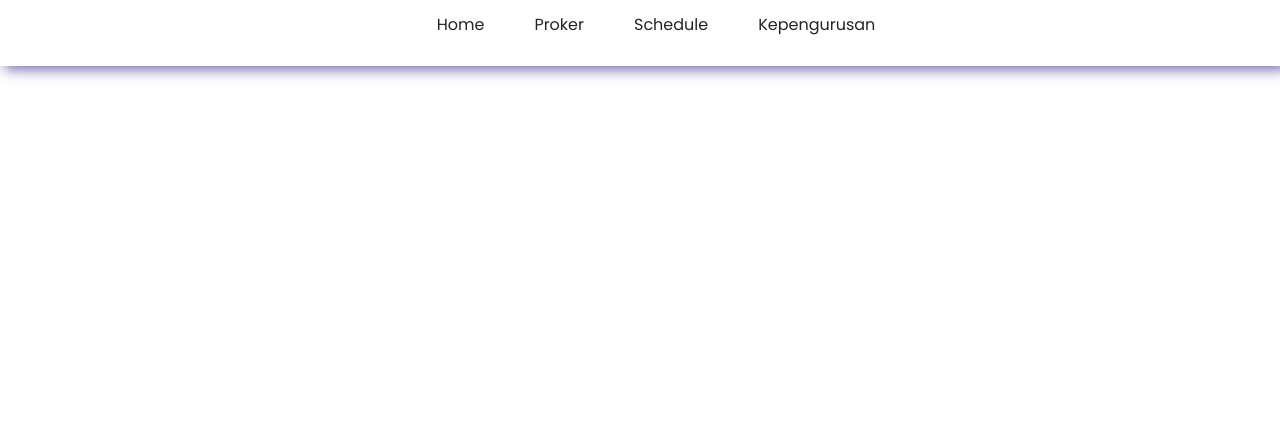
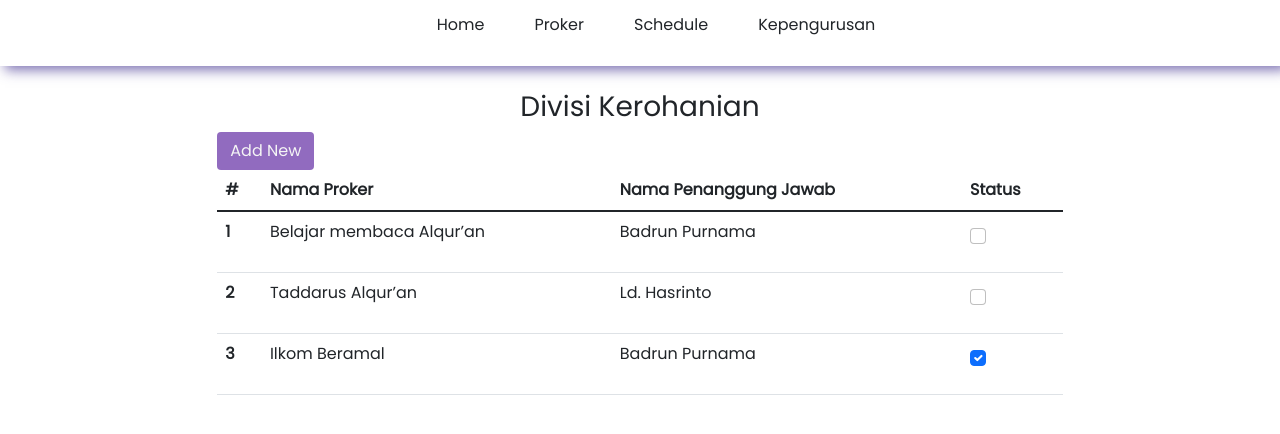
Before and after one commit to maliefrr/Klp2-KMS-TMP, a React (Create React App) app: page /proker/kewirausahaan in a window 1280 px wide. Shown: the top 434 px of the page. Built offline with nearby package versions, Linux system fonts and the light colour scheme.

Commit message:
add function to adding data to ui

```diff
--- a/src/App.js
+++ b/src/App.js
@@ -34,20 +34,13 @@ function App() {
 		},
 		{
 			id: 4,
-			namaDivisi: "kerohanian",
-			namaProker: "Ilkom Beramal",
-			status: false,
-			penanggungJawab: "Badrun Purnama",
-		},
-		{
-			id: 5,
 			namaDivisi: "kewirausahaan",
 			namaProker: "Seminar Kewirausahaan ",
 			status: false,
 			penanggungJawab: "Nining Ardianti",
 		},
 		{
-			id: 6,
+			id: 5,
 			namaDivisi: "kewirausahaan",
 			namaProker: "Usaha HMPS Ilkom",
 			status: false,
@@ -55,8 +48,10 @@ function App() {
 		},
 	]);
 
-	const addData = ({ proker, penanggungJawab }) => {
-		console.log(proker, penanggungJawab);
+	const addData = (data) => {
+		const id = Math.floor(Math.random() * 10000) + 1;
+		const newData = { id, ...data };
+		setDataProker([...dataProker, newData]);
 	};
 	return (
 		<div>
@@ -101,7 +96,24 @@ function App() {
 									<div className="col-md">
 										<h3 className="text-center">Divisi Kerohanian</h3>
 										<Button text={showAdd == false ? "Add New" : "Close"} color={showAdd === false ? "#916bbf" : "#d92404"} onClick={() => setShowAdd(!showAdd)} showAdd={setShowAdd} />
-										{showAdd === true ? <AddNew onAdd={addData} /> : ""}
+										{showAdd === true ? <AddNew onAdd={addData} divisi="kerohanian" /> : ""}
+										<Kerohanian data={dataProker} />
+									</div>
+									<div className="col-md-2"></div>
+								</div>
+							</>
+						}
+					/>
+					<Route
+						path="/proker/kewirausahaan"
+						element={
+							<>
+								<div className="mt-4 row">
+									<div className="col-md-2"></div>
+									<div className="col-md">
+										<h3 className="text-center">Divisi Kerohanian</h3>
+										<Button text={showAdd == false ? "Add New" : "Close"} color={showAdd === false ? "#916bbf" : "#d92404"} onClick={() => setShowAdd(!showAdd)} showAdd={setShowAdd} />
+										{showAdd === true ? <AddNew onAdd={addData} divisi="kerohanian" /> : ""}
 										<Kerohanian data={dataProker} />
 									</div>
 									<div className="col-md-2"></div>
--- a/src/components/AddNew.js
+++ b/src/components/AddNew.js
@@ -1,9 +1,10 @@
 import React from "react";
 import { useState } from "react";
 
-const AddNew = ({ text, onAdd }) => {
+const AddNew = ({ text, onAdd, divisi }) => {
 	const [proker, setProker] = useState("");
 	const [penanggungJawab, setPenanggungJawab] = useState("");
+	const [status, setStatus] = useState(false);
 	const submit = (e) => {
 		e.preventDefault();
 		if (!proker || !penanggungJawab) {
@@ -11,8 +12,10 @@ const AddNew = ({ text, onAdd }) => {
 			return;
 		}
 		onAdd({
-			proker,
+			namaDivisi: divisi,
+			namaProker: proker,
 			penanggungJawab,
+			status,
 		});
 		setProker("");
 		setPenanggungJawab("");
@@ -39,7 +42,7 @@ const AddNew = ({ text, onAdd }) => {
 							<label htmlFor="status" className="form-label" style={{ marginRight: "10px" }}>
 								Status
 							</label>
-							<input className="form-check-input" type="checkbox" />
+							<input className="form-check-input" type="checkbox" value={status} onChange={(e) => setStatus(e.currentTarget.checked)} />
 							<div className="mt-1">
 								<input type="submit" value="Save Task" className="btn btn-primary" />
 							</div>
--- a/src/components/Kerohanian.js
+++ b/src/components/Kerohanian.js
@@ -1,6 +1,5 @@
 const Kerohanian = ({ data }) => {
 	const dataKerohanian = [...data].filter((el) => el.namaDivisi === "kerohanian");
-	console.log(dataKerohanian);
 	return (
 		<>
 			<table className="table">
```
